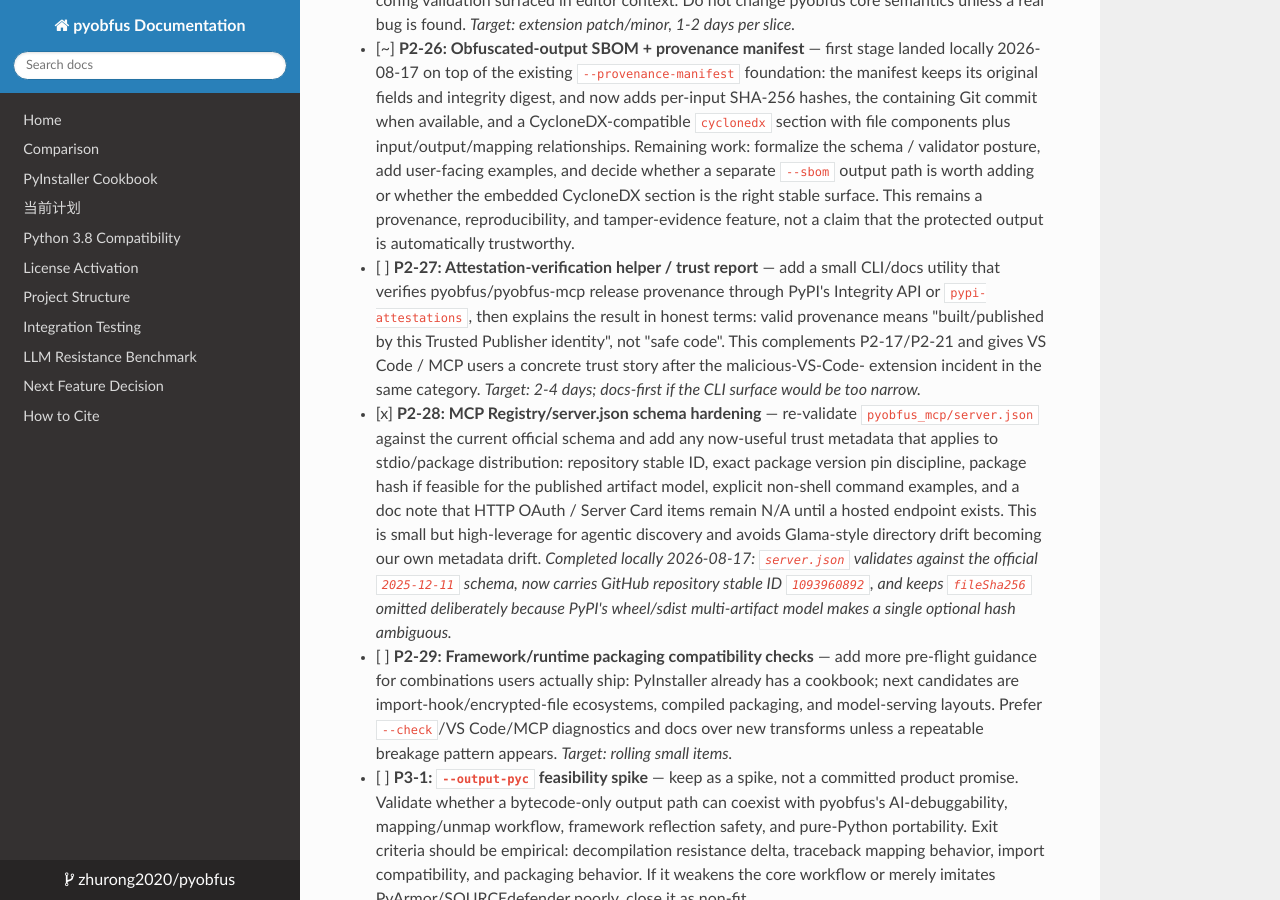
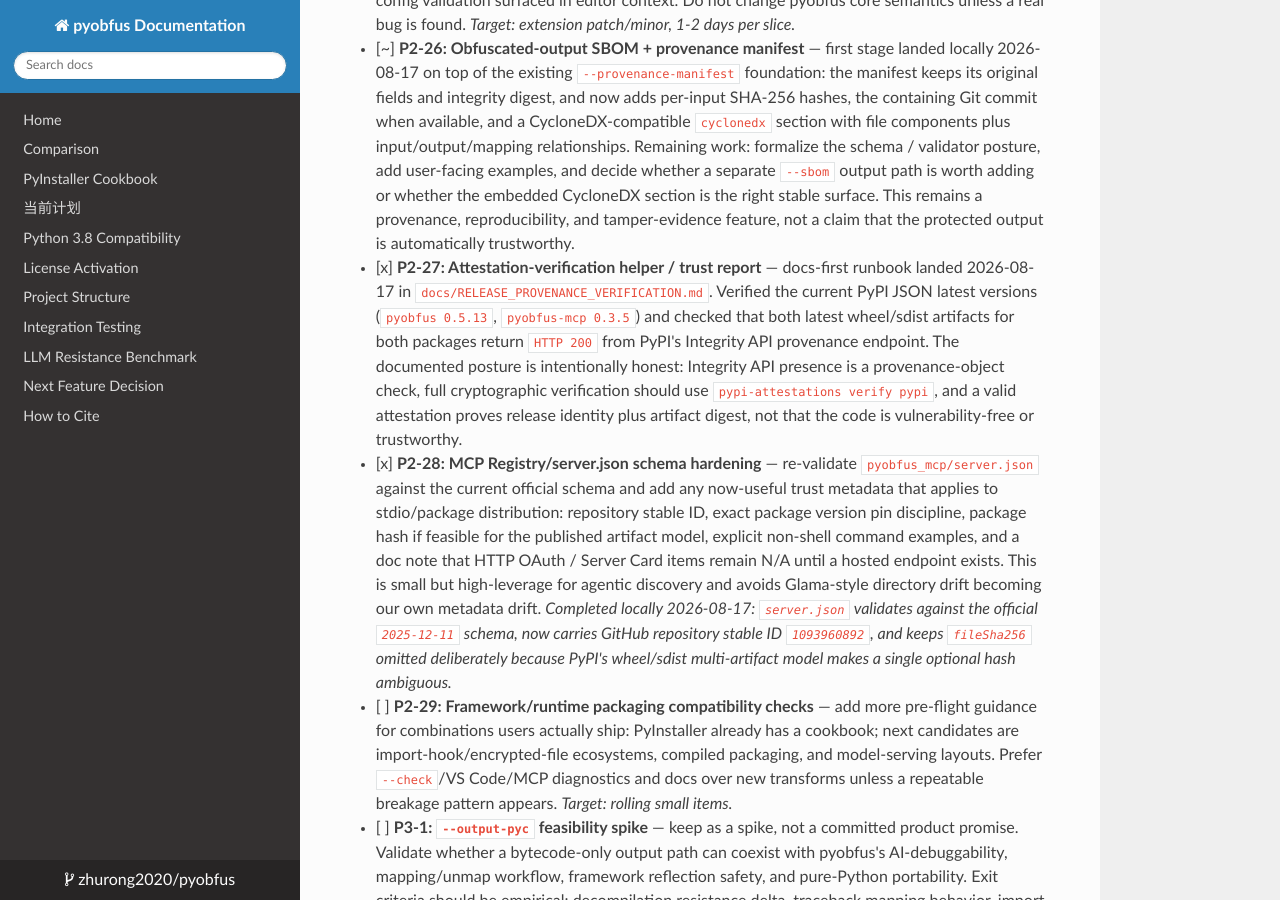
Before and after one commit to zhurong2020/pyobfus, an MkDocs documentation site: the page built from docs/ROADMAP.md, in a window 1280 px wide and 900 px high, scrolled down 16508 px. Built offline with MkDocs 1.6.1, drawn with Linux system fonts in a browser that asks for light colours; nearby versions of some CDN libraries.

Commit message:
docs: add release provenance verification runbook

```diff
--- a/docs/ROADMAP.md
+++ b/docs/ROADMAP.md
@@ -320,14 +320,16 @@
   section is the right stable surface. This remains a provenance,
   reproducibility, and tamper-evidence feature, not a claim that the protected
   output is automatically trustworthy.
-- [ ] **P2-27: Attestation-verification helper / trust report** — add a small
-  CLI/docs utility that verifies pyobfus/pyobfus-mcp release provenance through
-  PyPI's Integrity API or `pypi-attestations`, then explains the result in
-  honest terms: valid provenance means "built/published by this Trusted
-  Publisher identity", not "safe code". This complements P2-17/P2-21 and gives
-  VS Code / MCP users a concrete trust story after the malicious-VS-Code-
-  extension incident in the same category. _Target: 2-4 days; docs-first if
-  the CLI surface would be too narrow._
+- [x] **P2-27: Attestation-verification helper / trust report** — docs-first
+  runbook landed 2026-08-17 in `docs/RELEASE_PROVENANCE_VERIFICATION.md`.
+  Verified the current PyPI JSON latest versions (`pyobfus 0.5.13`,
+  `pyobfus-mcp 0.3.5`) and checked that both latest wheel/sdist artifacts for
+  both packages return `HTTP 200` from PyPI's Integrity API provenance endpoint.
+  The documented posture is intentionally honest: Integrity API presence is a
+  provenance-object check, full cryptographic verification should use
+  `pypi-attestations verify pypi`, and a valid attestation proves release
+  identity plus artifact digest, not that the code is vulnerability-free or
+  trustworthy.
 - [x] **P2-28: MCP Registry/server.json schema hardening** — re-validate
   `pyobfus_mcp/server.json` against the current official schema and add any
   now-useful trust metadata that applies to stdio/package distribution:
--- a/docs/llms.txt
+++ b/docs/llms.txt
@@ -38,6 +38,7 @@
 - `pyobfus src/ -o dist/ --save-mapping mapping.json` — obfuscate AND emit mapping
 - `pyobfus src/ -o dist/ --provenance-manifest provenance.json` (0.5.5+) — emit a local JSON build-provenance manifest (input/output hashes, config hash, pyobfus version, git commit when available, mapping digest, CycloneDX-compatible relationships)
 - `pyobfus --verify-provenance-manifest provenance.json --json` — validate provenance-manifest shape, CycloneDX-compatible relationships, and local integrity digest
+- `docs/RELEASE_PROVENANCE_VERIFICATION.md` — PyPI Integrity API / PEP 740 runbook for checking pyobfus and pyobfus-mcp release provenance
 - `pyobfus --list-presets` — see every preset with a description
 
 ## Framework-aware presets (community, free)
```
Also changed, not shown: CHANGELOG.md (+3 -0 lines), README.md (+2 -0 lines), docs/CURRENT_PLAN_ZH.md (+9 -5 lines), docs/RELEASE_PROVENANCE_VERIFICATION.md (added, +75 -0 lines), docs/index.md (+1 -0 lines).
